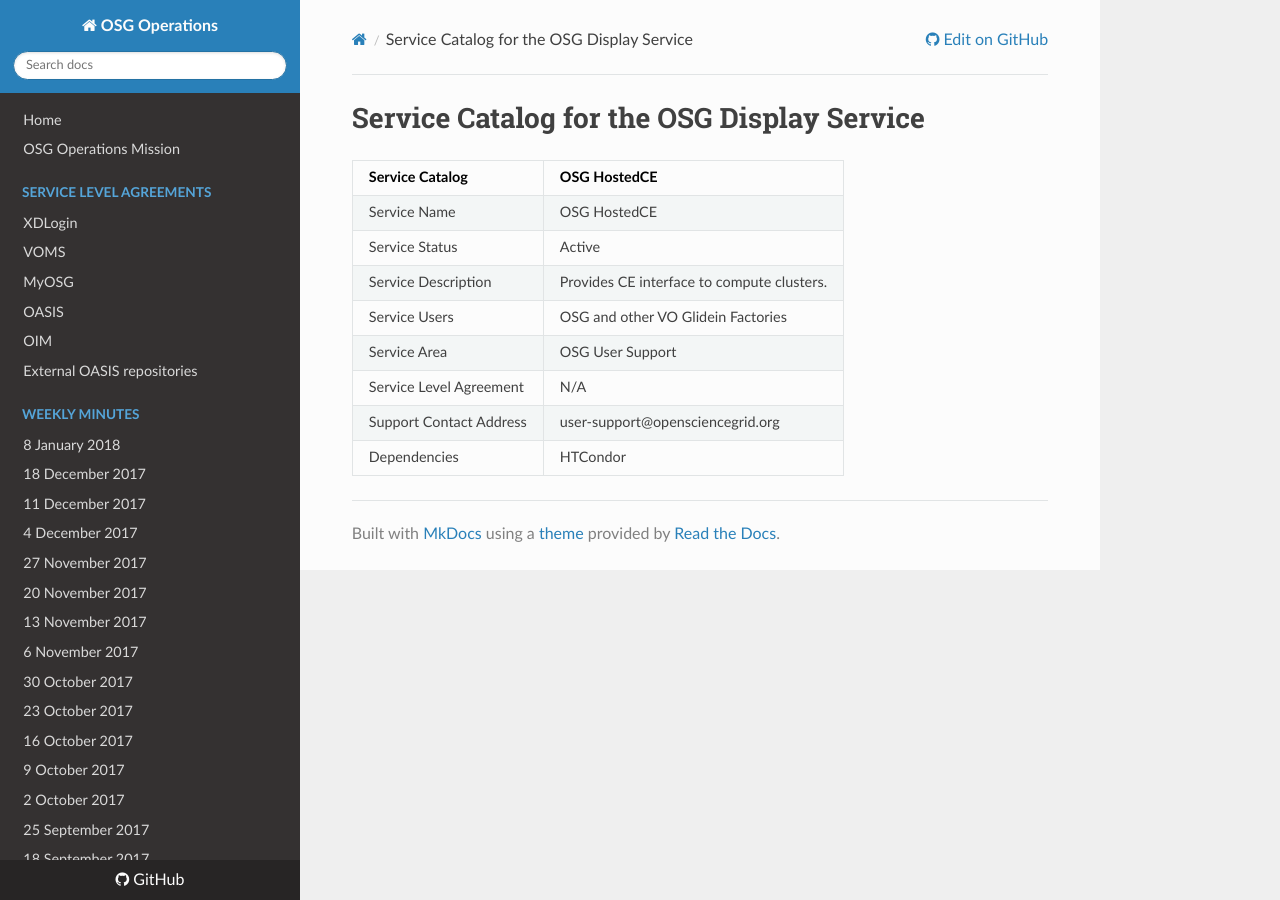
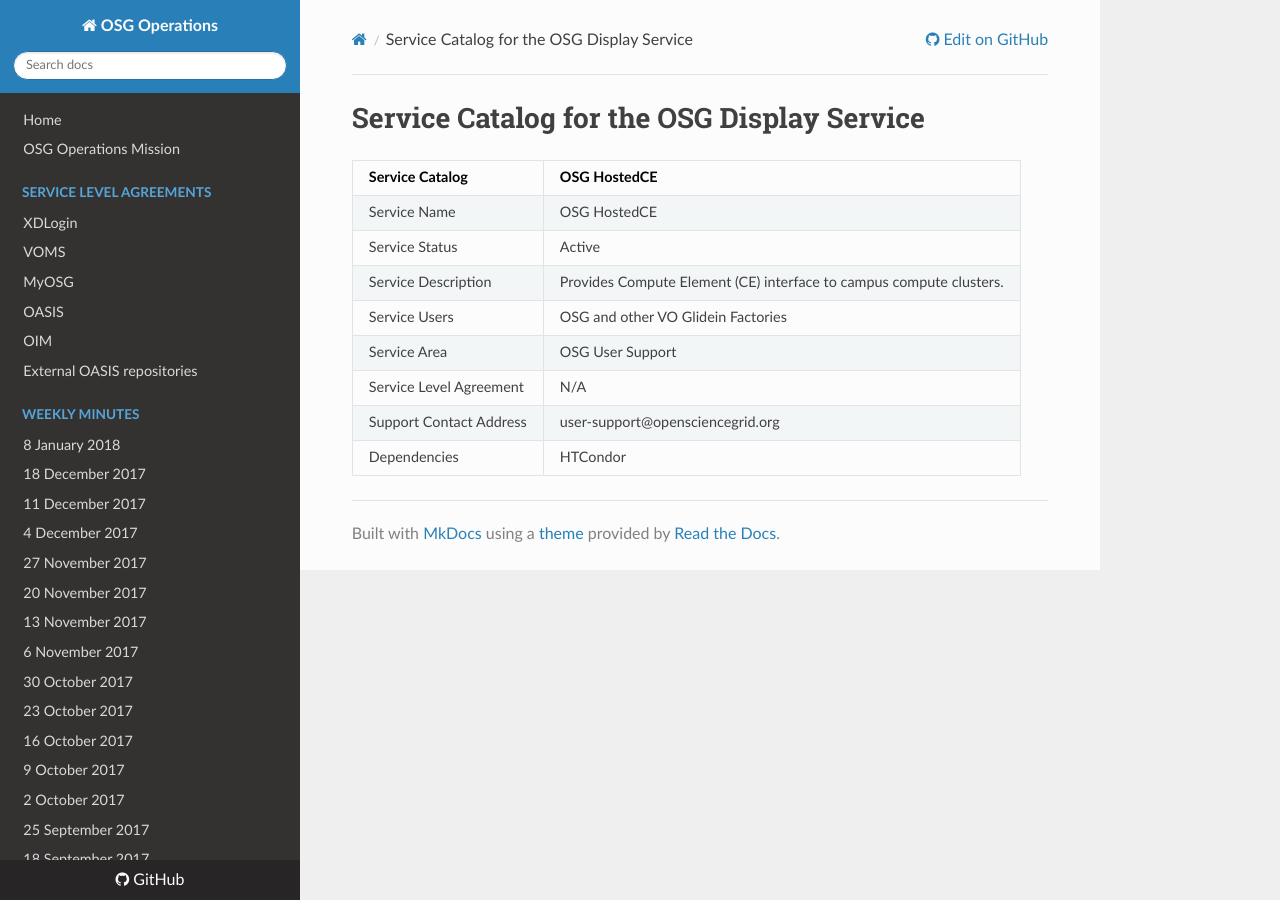
Before and after one commit to osg-htc/operations, an MkDocs documentation site: the page built from docs/ServiceManagement/ServiceCatalog/SC_HostedCE.md, in a window 1280 px wide. Built offline with MkDocs 1.6.1, drawn with Linux system fonts in a browser that asks for light colours; nearby versions of some CDN libraries; old or Windows-style settings are respelled for this version of MkDocs.

Commit message:
Update SC_HostedCE.md

```diff
--- a/docs/ServiceManagement/ServiceCatalog/SC_HostedCE.md
+++ b/docs/ServiceManagement/ServiceCatalog/SC_HostedCE.md
@@ -4,7 +4,7 @@
 |---------------------|-------------|
 | Service Name        | OSG HostedCE |
 | Service Status      | Active      |
-| Service Description | Provides CE interface to compute clusters. |
+| Service Description | Provides Compute Element (CE) interface to campus compute clusters. |
 | Service Users       | OSG and other VO Glidein Factories |
 | Service Area        | OSG User Support |
 | Service Level Agreement | N/A |
```
